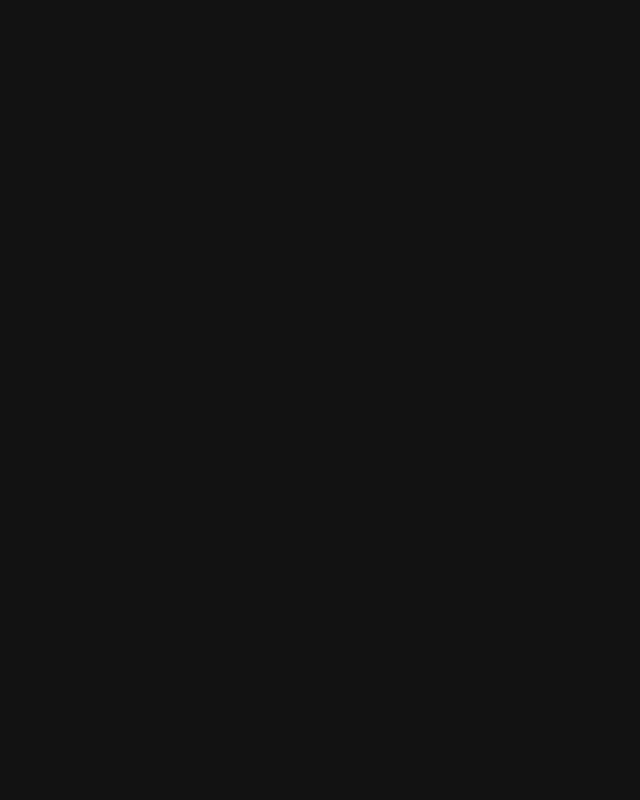
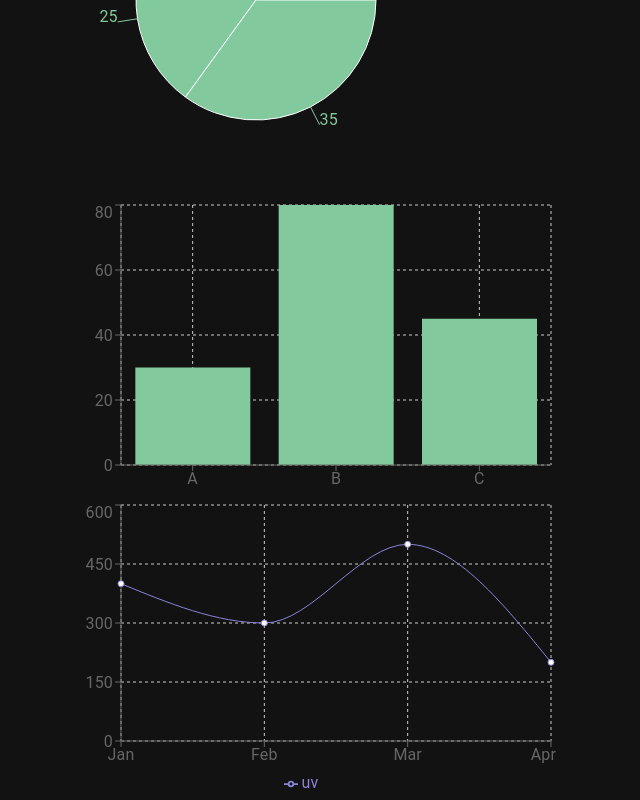
Before and after one commit to nimrodwander/files-manager, a React (Create React App) app in the folder client/: page / in a window 1280 px wide. Shown: the part 200-1000 px from the top of the page, without its empty margins (8-648 px from the left). Before the commit the page ends 800 px from the top, so only its background shows below. Built offline with nearby package versions, Linux system fonts and the light colour scheme.

Commit message:
feat: add recharts components for data visualization; include PieChart, BarChart, and LineChart

```diff
--- a/client/package.json
+++ b/client/package.json
@@ -22,6 +22,7 @@
     "react-dom": "^19.0.0",
     "react-router-dom": "^7.6.1",
     "react-scripts": "5.0.1",
+    "recharts": "^3.5.1",
     "typescript": "^4.9.5",
     "web-vitals": "^2.1.4"
   },
--- a/client/src/App.tsx
+++ b/client/src/App.tsx
@@ -2,6 +2,9 @@ import { Box, Container } from '@mui/material';
 import React from 'react';
 import { BrowserRouter } from 'react-router-dom';
 import { store } from './stores/store';
+import { AppPieChart } from './ui/PieChart';
+import { AppBarChart } from './ui/BarChart';
+import { AppLineChart } from './ui/LineChart';
 
 export const App: React.FC = () => {
     React.useEffect(() => {
@@ -12,6 +15,9 @@ export const App: React.FC = () => {
      <BrowserRouter>
     <Box display={'flex'} flexDirection={'column'}>
       <Container>
+        <AppPieChart/>
+        <AppBarChart/>
+        <AppLineChart/>
       </Container>
     </Box>
   </BrowserRouter>
--- /dev/null
+++ b/client/src/ui/BarChart.tsx
@@ -0,0 +1,19 @@
+import { BarChart, Bar, XAxis, YAxis, Tooltip, CartesianGrid } from "recharts";
+
+const data = [
+  { name: "A", value: 30 },
+  { name: "B", value: 80 },
+  { name: "C", value: 45 },
+];
+
+export const AppBarChart: React.FC = () =>  {
+  return (
+    <BarChart width={500} height={300} data={data}>
+      <CartesianGrid strokeDasharray="3 3" />
+      <XAxis dataKey="name" />
+      <YAxis />
+      <Tooltip />
+      <Bar dataKey="value" fill="#82ca9d" />
+    </BarChart>
+  );
+}
--- /dev/null
+++ b/client/src/ui/LineChart.tsx
@@ -0,0 +1,21 @@
+import { LineChart, Line, XAxis, YAxis, CartesianGrid, Tooltip, Legend } from "recharts";
+
+const data = [
+  { name: "Jan", uv: 400 },
+  { name: "Feb", uv: 300 },
+  { name: "Mar", uv: 500 },
+  { name: "Apr", uv: 200 },
+];
+
+export const AppLineChart: React.FC = () => {
+  return (
+    <LineChart width={500} height={300} data={data}>
+      <CartesianGrid strokeDasharray="3 3" />
+      <XAxis dataKey="name" />
+      <YAxis />
+      <Tooltip />
+      <Legend />
+      <Line type="monotone" dataKey="uv" stroke="#8884d8" />
+    </LineChart>
+  );
+}
--- /dev/null
+++ b/client/src/ui/PieChart.tsx
@@ -0,0 +1,16 @@
+import { PieChart, Pie, Tooltip } from "recharts";
+
+const data = [
+  { name: "Group A", value: 40 },
+  { name: "Group B", value: 25 },
+  { name: "Group C", value: 35 },
+];
+
+export const AppPieChart: React.FC = () => {
+  return (
+    <PieChart width={400} height={400}>
+      <Pie dataKey="value" data={data} cx="50%" cy="50%" outerRadius={120} fill="#82ca9d" label />
+      <Tooltip />
+    </PieChart>
+  );
+}
```
Also changed, not shown: 2 other files (tests, documents, lock files or other folders).
